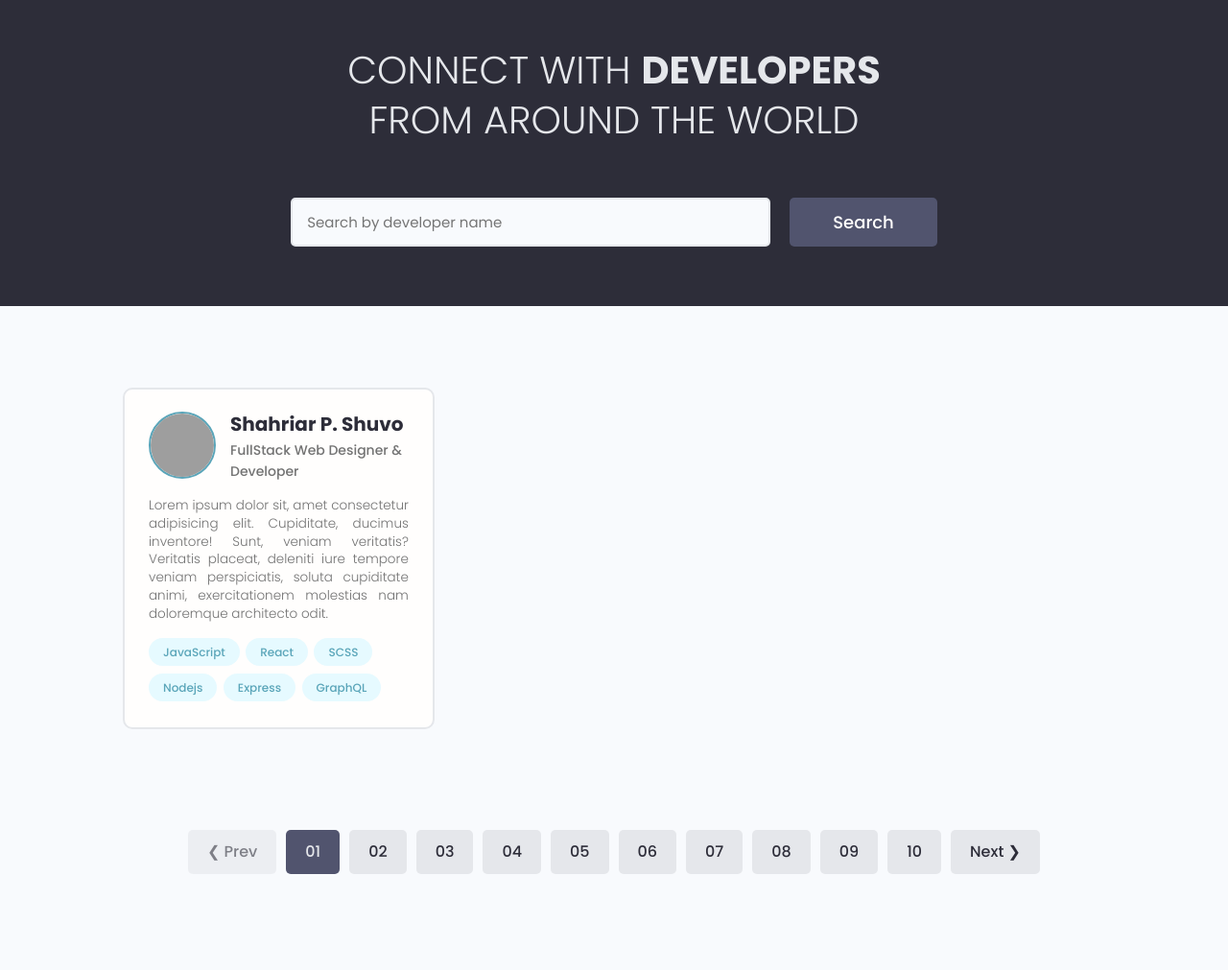
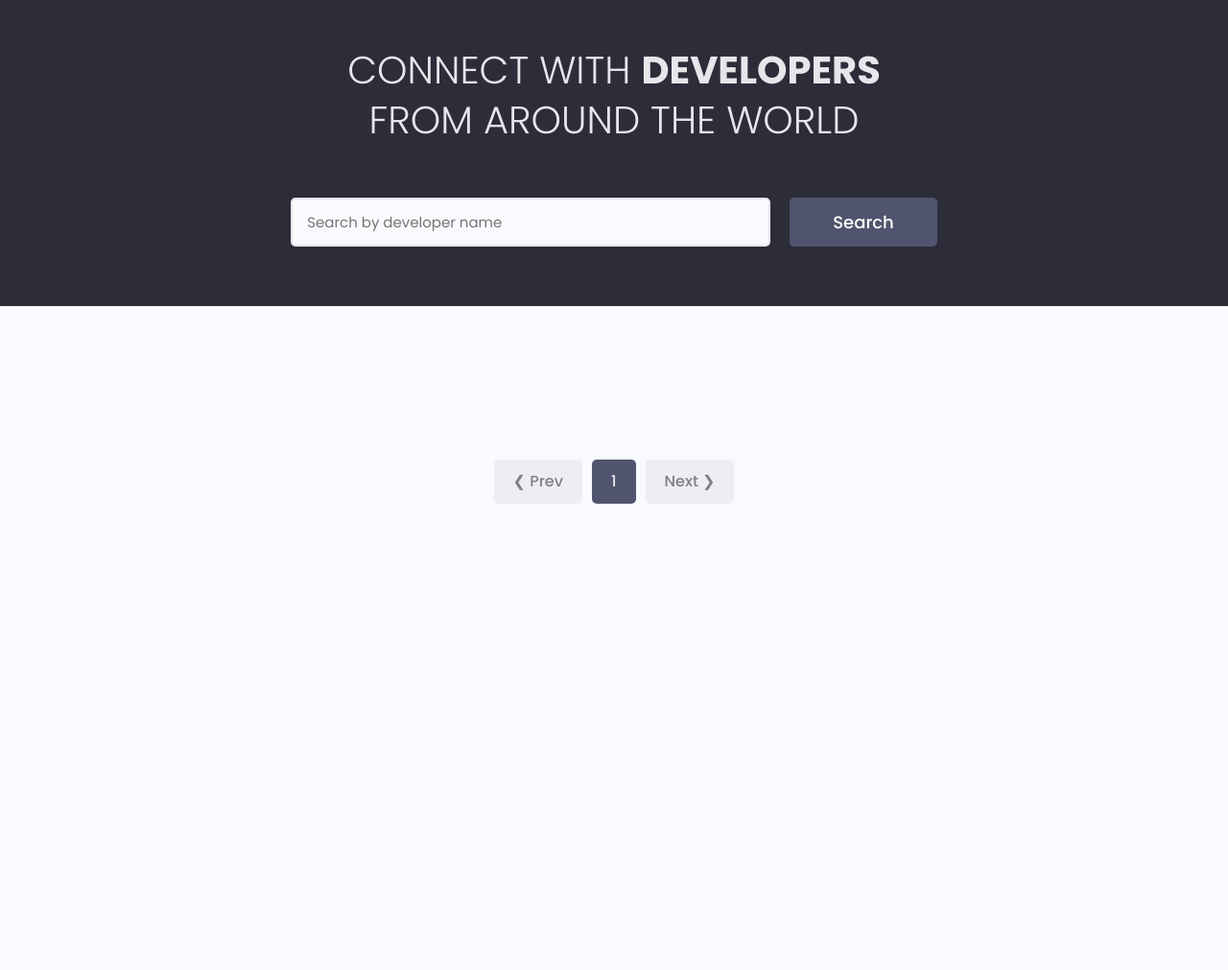
Before and after one commit to h4cktivist/devSearch, a Django app: page / in a window 1280 px wide. Shown: the part 78-1089 px from the top of the page at 96% size. After the commit the page ends 603 px from the top, so only its background shows below. Run offline with Django 3.2, Linux system fonts and the light colour scheme; parts of the project's set-up code (start-up, migrations or seed data) failed here and were passed over; some libraries are stand-ins or nearby versions; grey boxes are pictures that could not be loaded.

Commit message:
feat: users on index page with pagination add

```diff
--- a/main/views.py
+++ b/main/views.py
@@ -1,5 +1,19 @@
 from django.shortcuts import render
+from django.core.paginator import Paginator
+
+from django.contrib.auth.models import User
+from django.db.models import Q
 
 
 def index(request):
-    return render(request, 'index.html')
+    if request.method == 'POST':
+        search_data = request.POST.get('search')
+        users = User.objects.filter(Q(first_name__contains=search_data) | Q(last_name__contains=search_data))
+    else:
+        users = User.objects.all()
+
+    paginator = Paginator(users, 6)
+    page = request.GET.get('page', 1)
+    page_users = paginator.get_page(page)
+
+    return render(request, 'index.html', {'users': page_users})
--- a/templates/index.html
+++ b/templates/index.html
@@ -58,10 +58,11 @@
         </div>
 
         <div class="hero-section__search">
-          <form class="form" action="#" method="get">
+          <form class="form" method="post">
+            {% csrf_token %}
             <div class="form__field">
               <label for="formInput#search">Search Developers </label>
-              <input class="input input--text" id="formInput#search" type="text" name="text"
+              <input class="input input--text" id="formInput#search" type="text" name="search"
                 placeholder="Search by developer name" />
             </div>
 
@@ -74,62 +75,55 @@
     <section class="devlist">
       <div class="container">
         <div class="grid grid--three">
+
+        {% for user in users %}
           <div class="column card">
             <div class="dev">
-              <a href="/profile.html" class="card__body">
+              <a href="{% url 'profile' user.username %}" class="card__body">
                 <div class="dev__profile">
-                  <img class="avatar avatar--md" src="https://avatars.githubusercontent.com/u/22437186" alt="image" />
+                  <img class="avatar avatar--md" src="{{ user.account.avatar.url }}" alt="image" />
                   <div class="dev__meta">
-                    <h3>Shahriar P. Shuvo</h3>
-                    <h5>FullStack Web Designer & Developer</h5>
+                    <h3>{{ user.first_name }} {{ user.last_name }}</h3>
+                    <h5>{{ user.account.summary }}</h5>
                   </div>
                 </div>
-                <p class="dev__info">
-                  Lorem ipsum dolor sit, amet consectetur adipisicing elit. Cupiditate, ducimus inventore! Sunt,
-                  veniam veritatis? Veritatis placeat, deleniti iure tempore veniam perspiciatis, soluta cupiditate
-                  animi, exercitationem molestias nam doloremque architecto odit.
-                </p>
+                <p class="dev__info">{{ user.account.about }}</p>
                 <div class="dev__skills">
-                  <span class="tag tag--pill tag--main">
-                    <small>JavaScript</small>
-                  </span>
-                  <span class="tag tag--pill tag--main">
-                    <small>React</small>
-                  </span>
-                  <span class="tag tag--pill tag--main">
-                    <small>SCSS</small>
-                  </span>
-                  <span class="tag tag--pill tag--main">
-                    <small>Nodejs</small>
-                  </span>
-                  <span class="tag tag--pill tag--main">
-                    <small>Express</small>
-                  </span>
-                  <span class="tag tag--pill tag--main">
-                    <small>GraphQL</small>
-                  </span>
+                    {% for skill in user.account.skill_set.all %}
+                      <span class="tag tag--pill tag--main">
+                        <small>{{ skill.name }}</small>
+                      </span>
+                    {% endfor %}
                 </div>
               </a>
             </div>
           </div>
+        {% endfor %}
         </div>
       </div>
     </section>
 
     <div class="pagination">
       <ul class="container">
-        <li><a href="#" class="btn btn--disabled">&#10094; Prev</a></li>
-        <li><a href="#" class="btn btn--sub">01</a></li>
-        <li><a href="#" class="btn">02</a></li>
-        <li><a href="#" class="btn">03</a></li>
-        <li><a href="#" class="btn">04</a></li>
-        <li><a href="#" class="btn">05</a></li>
-        <li><a href="#" class="btn">06</a></li>
-        <li><a href="#" class="btn">07</a></li>
-        <li><a href="#" class="btn">08</a></li>
-        <li><a href="#" class="btn">09</a></li>
-        <li><a href="#" class="btn">10</a></li>
-        <li><a href="#" class="btn">Next &#10095;</a></li>
+      {% if users.has_previous %}
+        <li><a href="{% url 'index' %}?page={{ users.previous_page_number }}" class="btn">&#10094; Prev</a></li>
+      {% else %}
+          <li><a class="btn btn--disabled">&#10094; Prev</a></li>
+      {% endif %}
+
+          {% for page in users.paginator.page_range %}
+            {% if users.number == page %}
+                <li><a href="{% url 'index' %}?page={{ page }}" class="btn btn--sub">{{ page }}</a></li>
+            {% else %}
+                <li><a href="{% url 'index' %}?page={{ page }}" class="btn">{{ page }}</a></li>
+            {% endif %}
+          {% endfor %}
+
+      {% if users.has_next %}
+        <li><a href="{% url 'index' %}?page={{ users.next_page_number }}" class="btn">Next &#10095;</a></li>
+      {% else %}
+          <li><a class="btn btn--disabled">Next &#10095;</a></li>
+      {% endif %}
       </ul>
     </div>
   </main>
```
